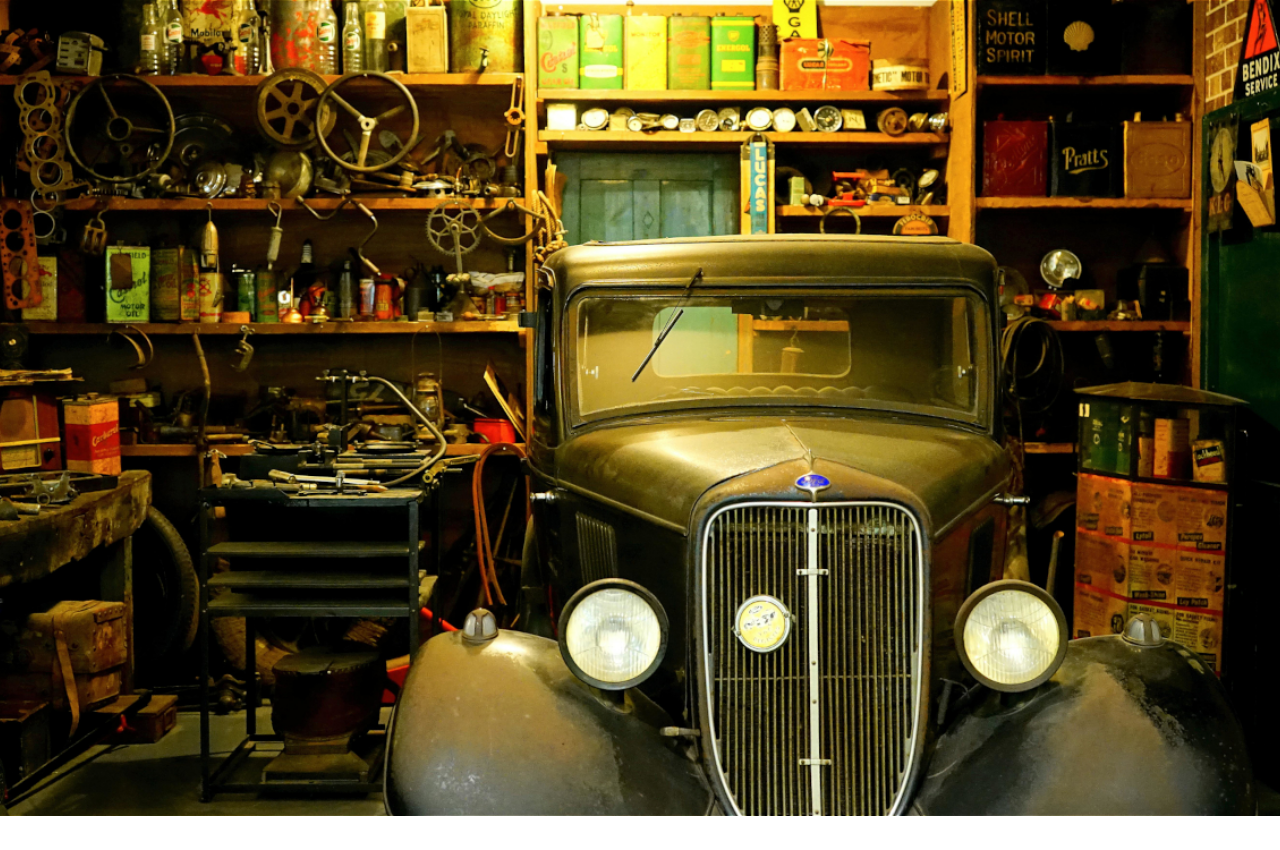
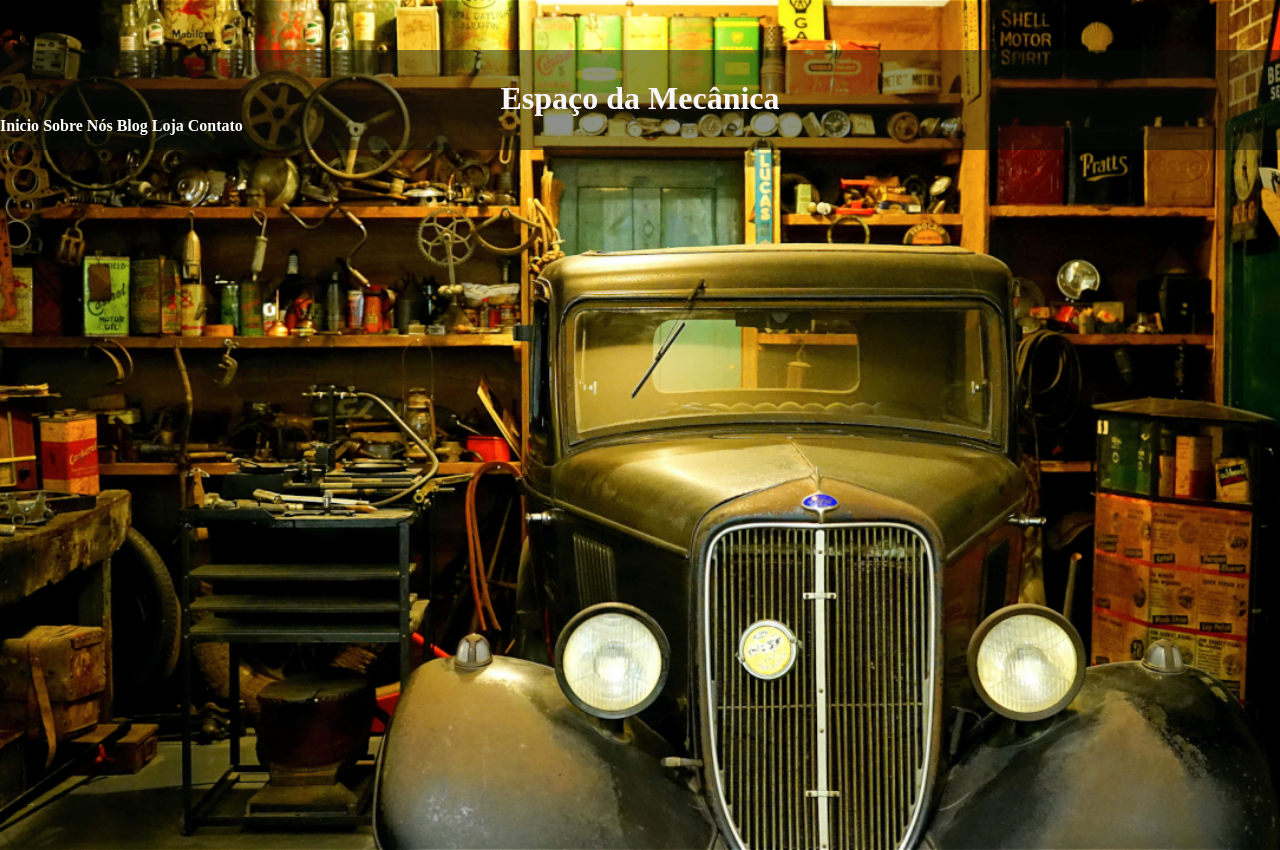
Before and after one commit to andreribeiro1976/Espaco-da-Mecanica, a plain HTML site: page index.html in a window 1280 px wide. Before the commit the page ends 816 px from the top, so only its background shows below. Drawn offline with Linux system fonts and the light colour scheme.

Commit message:
atualização 6

```diff
--- a/estilo/estilo.css
+++ b/estilo/estilo.css
@@ -1,5 +1,9 @@
 @charset "UTF-8";
 
+ *{
+    margin: 0px;
+    padding: 0px;
+ }
 body {
     width: 100vw;
     height: 100vh;
@@ -11,3 +15,24 @@ body {
     width: 0px;
     height: 0px;
 }
+header {
+    height: 100px;
+    width: 100vw;
+    background-color: rgba(8, 15, 8, 0.459);
+}
+header > h1 {
+    color: rgb(247, 246, 250);
+    text-align: center;
+    font-weight: bold;
+    margin-top: 50px;
+    padding-top: 30px;
+}
+header > menu > ul > li{
+    display: inline-block;
+    color:white;
+    font-weight: bold;
+
+}
+header > menu {
+    display: inline-block;
+}
--- a/index.html
+++ b/index.html
@@ -8,10 +8,27 @@
 
 </head>
 <body>
+    <header>
+<h1>
+    Espaço da Mecânica
+</h1>
+<menu>
+    <ul>
+        <li>Inicio</li>
+        <li>Sobre Nós</li>
+        <li>Blog</li>
+        <li>Loja</li>
+        <li>Contato</li>
+    </ul>
+</menu>
+    </header>
     <main>
 
 
     </main>
+    <footer>
+
+    </footer>
 
 
 </body>
```
